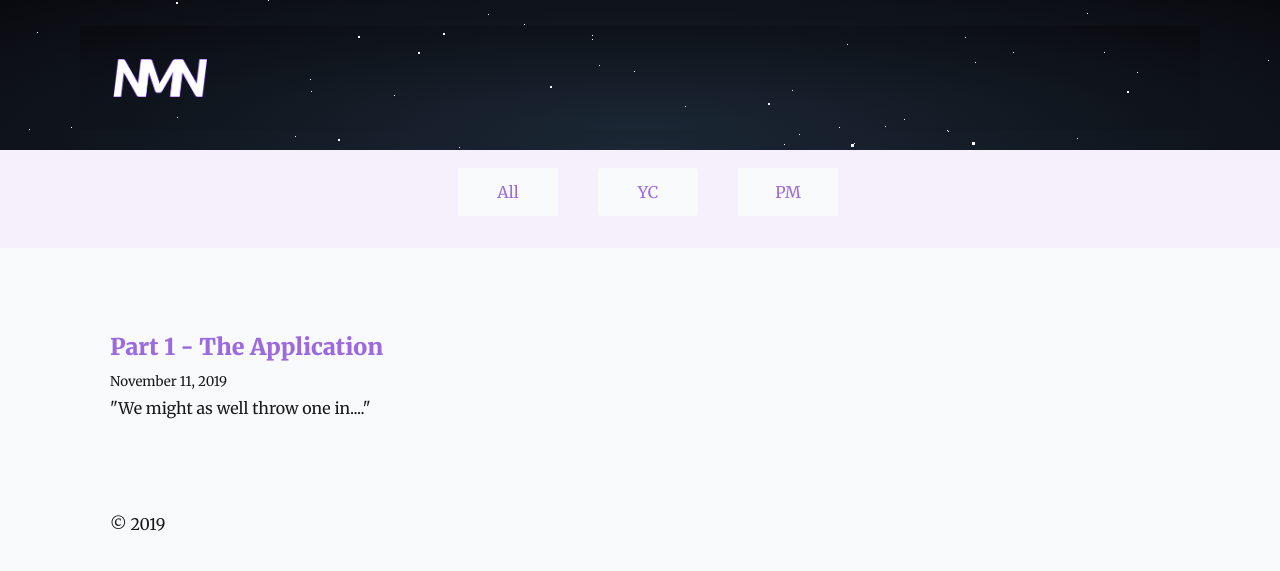
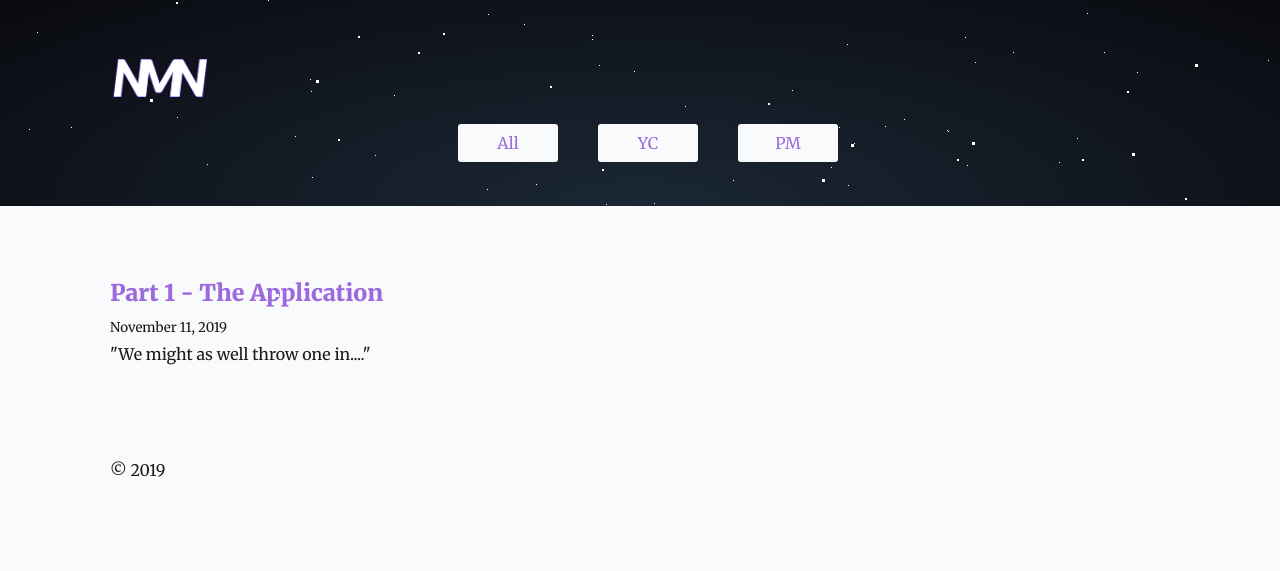
Before and after one commit to patjfin/no-market-need, a Gatsby site: page /YC in a window 1280 px wide. Shown: the top 571 px of the page. Built offline with nearby package versions, Linux system fonts and the light colour scheme; Gatsby itself is replaced by a stand-in of ours; some packages are replaced by stand-ins of ours.

Commit message:
Add the extra css

```diff
--- a/src/components/layout.js
+++ b/src/components/layout.js
@@ -20,7 +20,7 @@ class Layout extends React.Component {
     } else {
       header = (
         <div
-        class="splash"
+        class="splash-secondary"
         style={{
           display: "flex",
           padding: "30px"
--- a/src/styles/global.scss
+++ b/src/styles/global.scss
@@ -12,6 +12,10 @@
 
 body {
   background: #F9FAFB;
+}
+
+.splash-secondary {
+  height: 20vh;
 }
 
 
@@ -31,7 +35,7 @@ hr {
 
 
 .main-nav {
-  background-color: #F6F0FD;
+  margin-top: -100px;
 }
 
 .mr-auto.navbar-nav {
@@ -52,7 +56,7 @@ hr {
 
 .nav-item {
   min-width: 100px;
-  padding: 10px;
+  padding: 5px 10px 5px 10px;
   text-align: center;
   background-color: #F9FAFB;
   border-radius: 3px;
--- a/src/styles/stars.scss
+++ b/src/styles/stars.scss
@@ -1,5 +1,6 @@
+
+
 .splash {
-  height: 100%;
   overflow: hidden;
   background: radial-gradient(ellipse at bottom, #1b2735 0%,#090a0f 100%);
 }
@@ -549,7 +550,6 @@
 #stars3:after {
   content: '';
   position: absolute;
-  top: 2000px;
   width: 3px;
   height: 3px;
   background: transparent;
```
